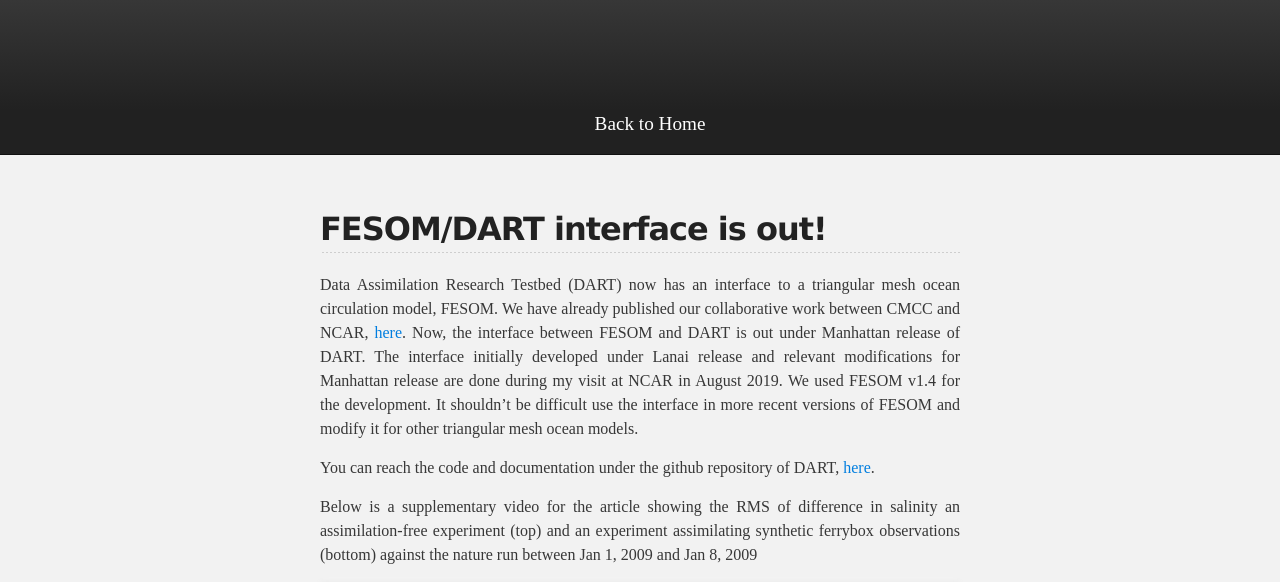
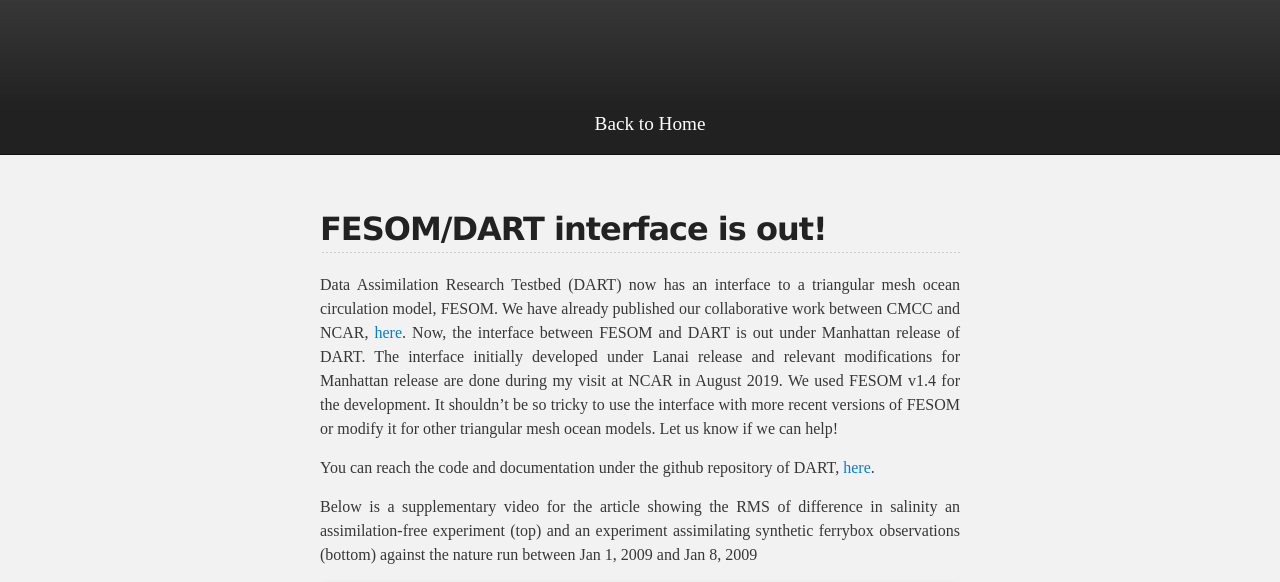
Before and after one commit to aydogduali/aydogduali.github.io, a Jekyll site: the page built from _posts/2019-11-20-fesom-dart.md, in a window 1280 px wide. Shown: the top 582 px of the page. Built offline with Jekyll 4.4.1, drawn with Linux system fonts in a browser that asks for light colours; the repository's description, which GitHub fills in, is left out; some of the changed text lies outside the part shown; grey boxes are pictures that could not be loaded.

Commit message:
add post for FESOM/DART

```diff
--- a/_posts/2019-11-20-fesom-dart.md
+++ b/_posts/2019-11-20-fesom-dart.md
@@ -11,8 +11,8 @@
 [here](https://doi.org/10.5194/npg-25-537-2018). Now, the interface between FESOM and DART is out
 under Manhattan release of DART. The interface initially developed under Lanai release and relevant
 modifications for Manhattan release are done during my visit at NCAR in August 2019. We used FESOM
-v1.4 for the development. It shouldn't be difficult use the interface in more recent versions of
-FESOM and modify it for other triangular mesh ocean models.
+v1.4 for the development. It shouldn't be so tricky to use the interface with more recent versions of
+FESOM or modify it for other triangular mesh ocean models. Let us know if we can help!
 
 You can reach the code and documentation under the github repository of DART, [here](https://github.com/NCAR/DART/tree/master/models/FESOM).
 
```
Also changed, not shown: other parts of _posts/2019-11-20-fesom-dart.md (+0 -2 lines).
